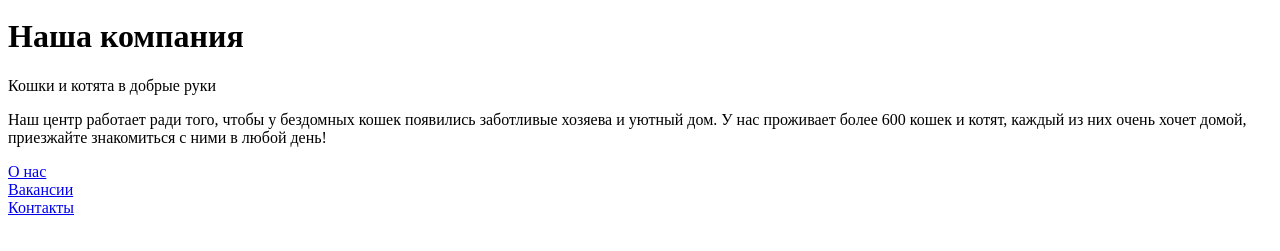
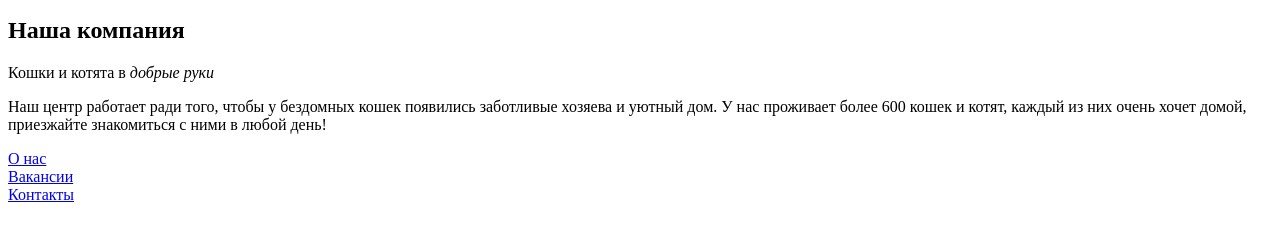
Before and after one commit to MokretsovaViktoria/GIT_LABS, a plain HTML site: page о_нас.html in a window 1280 px wide. Shown: the part 333-584 px from the top of the page. Drawn offline with Linux system fonts and the light colour scheme.

Commit message:
Alyona's changes

```diff
--- a/о_нас.html
+++ b/о_нас.html
@@ -10,8 +10,8 @@
             <div class="contacts">+7 (812) 33-4-55</div>
         </div>
         <div class="about-us">
-            <h1>Наша компания</h1>
-            <p>Кошки и котята в добрые руки </p>
+            <h2>Наша компания</h2>
+	    <p>Кошки и котята в <em>добрые руки</em> </p>
             <p>Наш центр работает ради того, чтобы у бездомных кошек появились заботливые хозяева и уютный дом. У нас проживает более 600 кошек и котят, каждый из них очень хочет домой, приезжайте знакомиться с ними в любой день!</p>
         </div>
         <div class="main-menu">
```
